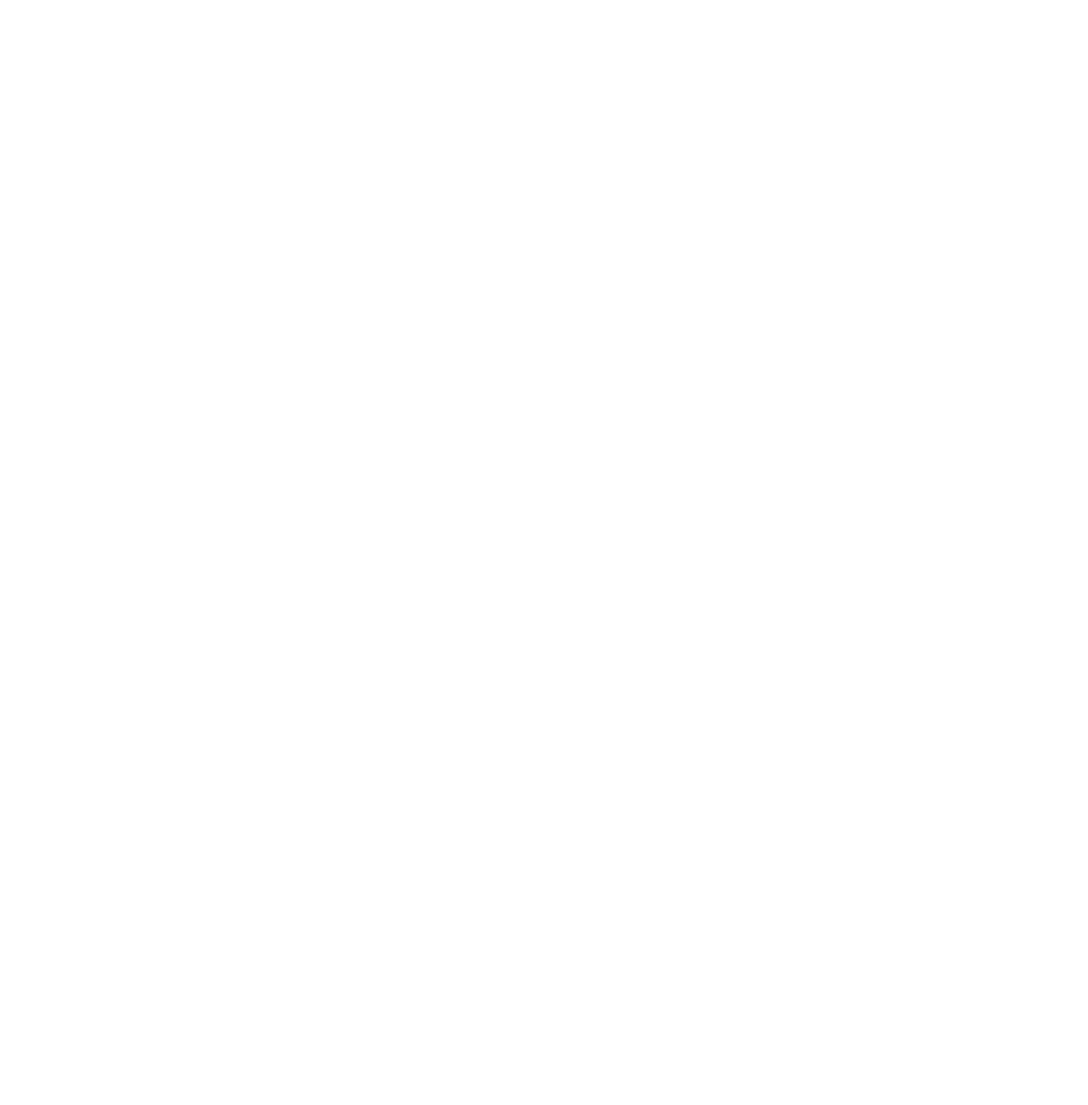
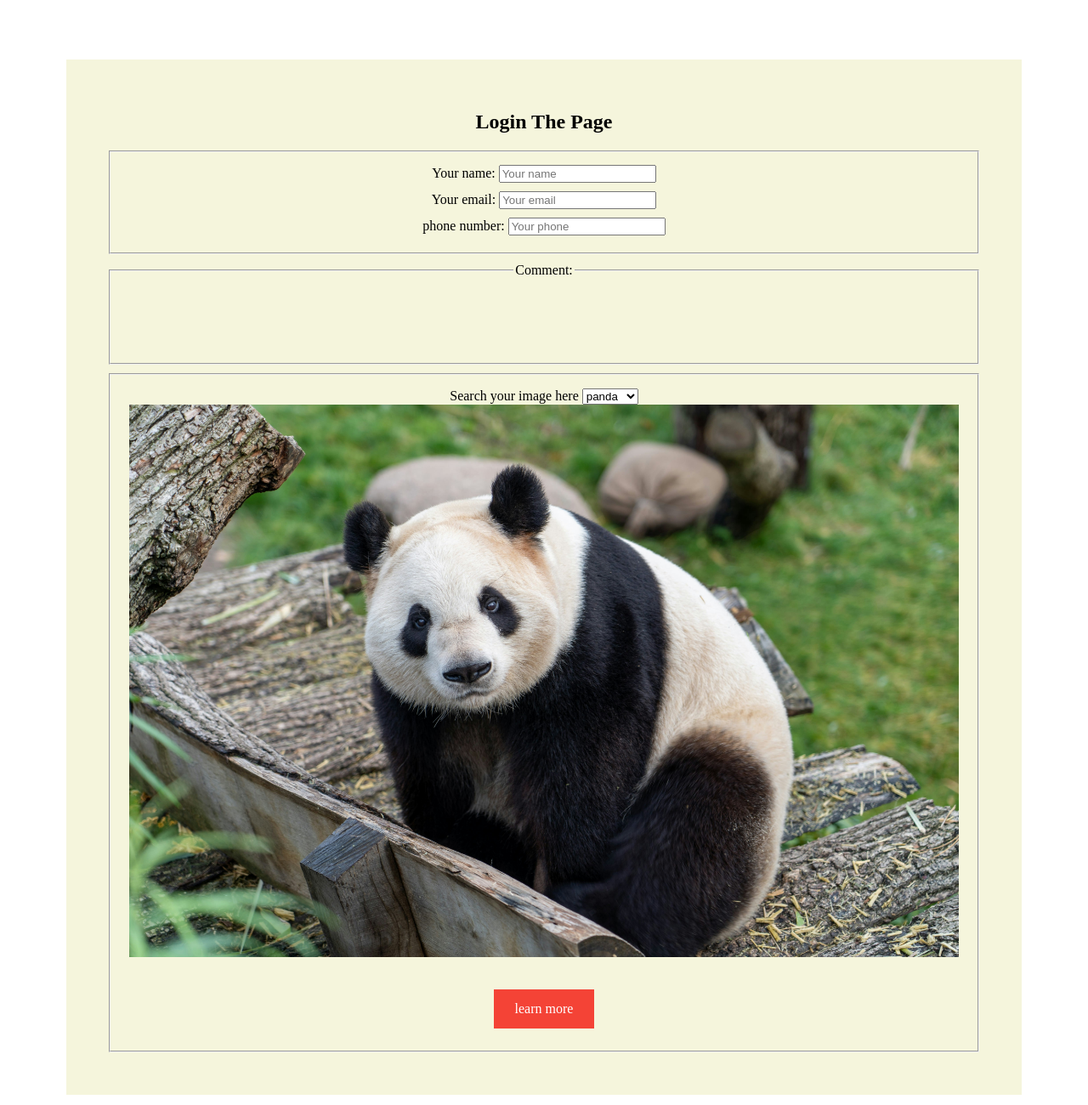
Before and after one commit to hkrobinbrother/my-first-login, a plain HTML site: page index.html in a window 1280 px wide. Shown: the whole page at 85% size. Before the commit the page ends 800 px from the top, so only its background shows below. Drawn offline with Linux system fonts and the light colour scheme.

Commit message:
add the body

```diff
--- a/index.html
+++ b/index.html
@@ -4,13 +4,93 @@
     <meta charset="UTF-8">
     <meta name="viewport" content="width=device-width, initial-scale=1.0">
     <title>My First login page</title>
+    <style>
+        .container{
+            /* background-image: url(image/login.jpg); */
+            background-color: beige;
+            background-repeat: no-repeat;
+            background-position: center;
+            background-size: cover;
+            margin: 70px;
+            padding: 40px;
+            height: 120%;
+            text-align: center;
+        }
+        label{
+            display: block;
+            margin: 10px;
+        }
+        fieldset{
+            margin: 10px;
+        }
+        .comment{
+
+            height: 100px;
+        }
+        a:link, a:visited {
+  background-color: #f44336;
+  color: white;
+  padding: 14px 25px;
+  text-align: center;
+  text-decoration: none;
+  display: inline-block;
+}
+
+a:hover, a:active {
+  background-color: red;
+}
+
+    </style>
 </head>
 <body>
     <header>
 
     </header>
-    <main>
+    <main class="container">
+        <section>
+            <h1>Login The Page</h1>
 
+            <form>
+                <fieldset>
+                    <label for="name">Your name:
+                        <input  type="text" id="name" placeholder="Your name">
+                    </label>
+                    <label for="">Your email:
+                        <input  type="email" id="email" placeholder="Your email">
+                    </label>
+                    <label for="phone">phone number:
+                        <input  type="text" id="phone" placeholder="Your phone ">
+                    </label>
+
+
+                </fieldset>
+                <fieldset class="comment">
+                    <legend>Comment:</legend>
+                </fieldset>
+                <fieldset>
+                    <label for="img">Search your image here
+                        <select name="button" id="button">
+                            <option value="panda">panda</option>
+                            <option  value="panda">kongpu</option>
+                            <option value="panda">sneke</option>
+                            <option value="panda">lion</option>
+                        </select>
+
+                        <img style="width: 100%;" src="image/panda.jpg" alt="">
+                        <br>
+                        <br>
+                        <p><a href="https://en.wikipedia.org/wiki/Giant_panda">learn more</a></p>
+
+
+                    </label>
+
+                </fieldset>
+            </form>
+
+
+
+
+        </section>
     </main>
     <footer>
 
```
Also changed, not shown: image/panda.jpg (added), 1 other file.
